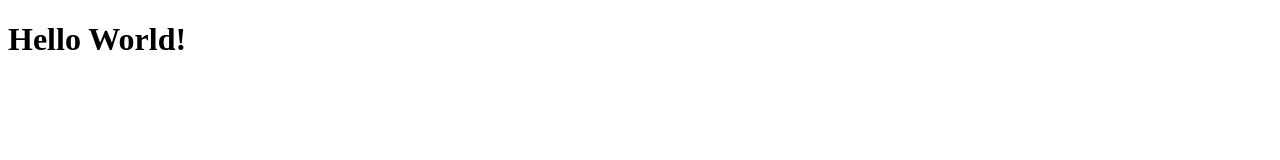
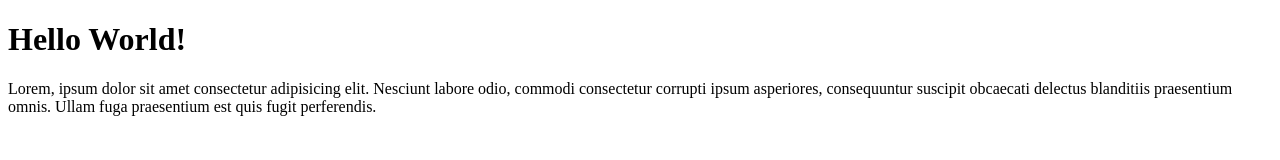
Before and after one commit to rhmt25/git-test, a plain HTML site: page index.html in a window 1280 px wide. Drawn offline with Linux system fonts and the light colour scheme.

Commit message:
menambahkan paragraf

```diff
--- a/index.html
+++ b/index.html
@@ -7,5 +7,6 @@
 </head>
 <body>
     <h1>Hello World!</h1>
+    <p>Lorem, ipsum dolor sit amet consectetur adipisicing elit. Nesciunt labore odio, commodi consectetur corrupti ipsum asperiores, consequuntur suscipit obcaecati delectus blanditiis praesentium omnis. Ullam fuga praesentium est quis fugit perferendis.</p>
 </body>
 </html>
```
